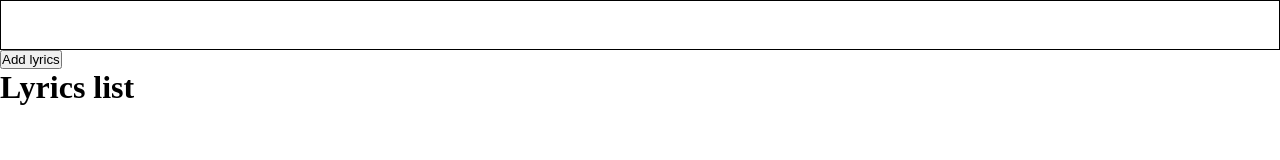
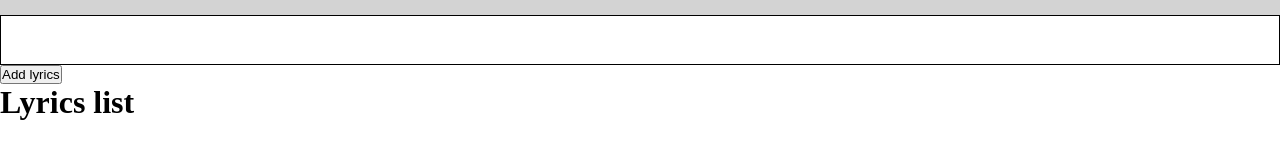
Before and after one commit to inmare/lyrics-video-maker, a website built with Vite: page index.html in a window 1280 px wide. Built offline with nearby package versions, Linux system fonts and the light colour scheme.

Commit message:
Add mark to timeline

```diff
--- a/index.html
+++ b/index.html
@@ -7,9 +7,11 @@
     <link rel="stylesheet" href="styles.css" />
   </head>
   <body>
-    <div id="lyrics-container">
-      <!--<div class="subtitle" style="width: 100px; left: 100px"></div>-->
+    <div id="timeline">
+      <div id="mark-container"></div>
+      <div id="lyrics-container"></div>
     </div>
+
     <button id="add-lyrics">Add lyrics</button>
     <div id="lyrics-list">
       <h1>Lyrics list</h1>
--- a/styles.css
+++ b/styles.css
@@ -4,9 +4,28 @@
   box-sizing: border-box;
 }
 
+#timeline {
+  display: flex;
+  flex-direction: column;
+  align-items: flex-start;
+}
+
+#mark-container {
+  height: 15px;
+  width: 100%;
+  background-color: lightgray;
+  position: relative;
+}
+
+.mark {
+  display: inline-block;
+  height: 100%;
+  border-left: 1px solid black;
+  position: absolute;
+}
+
 #lyrics-container {
   display: flex;
-  /* align-items: stretch; */
   width: 100%;
   height: 50px;
   border: 1px solid black;
```
